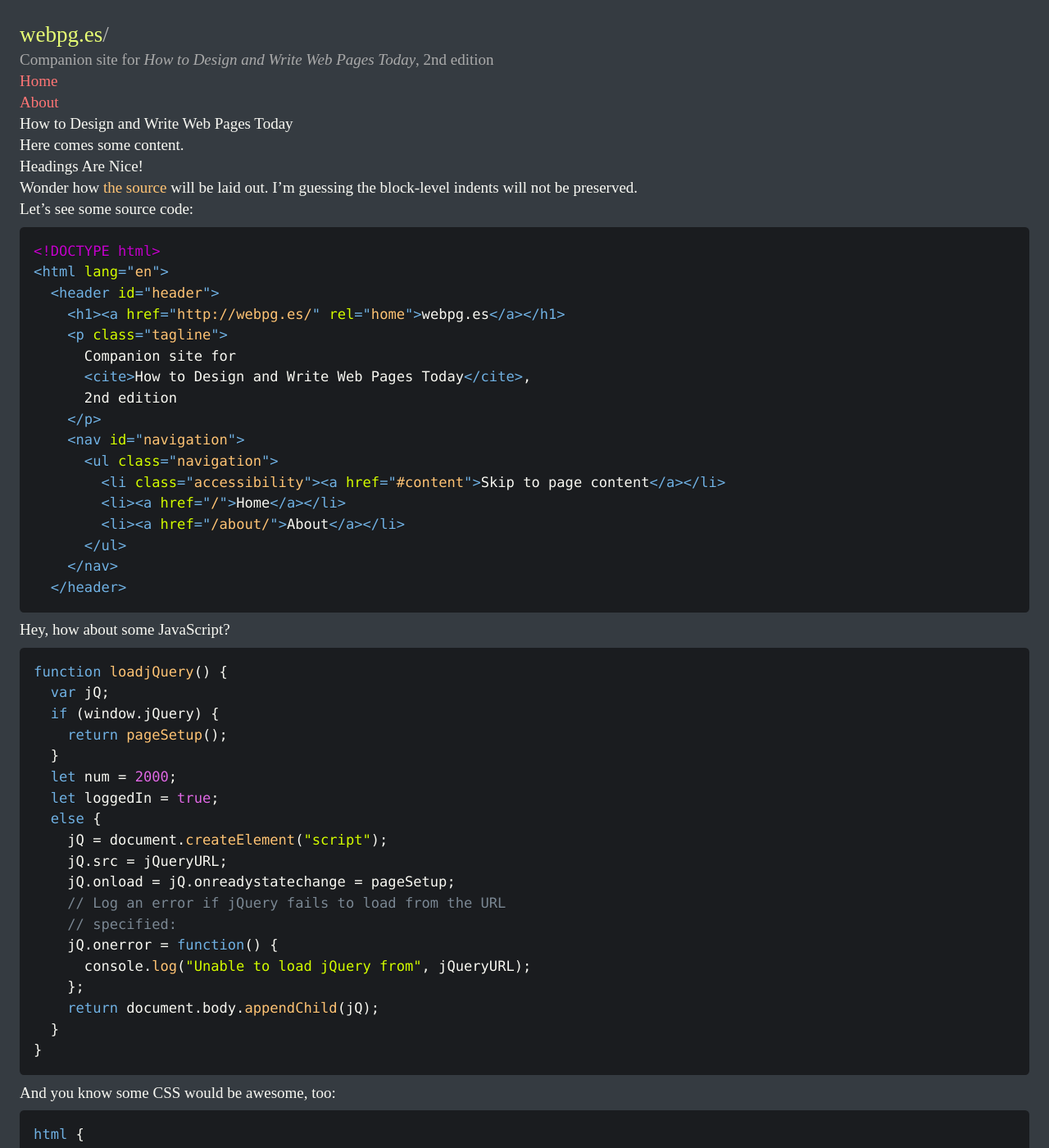
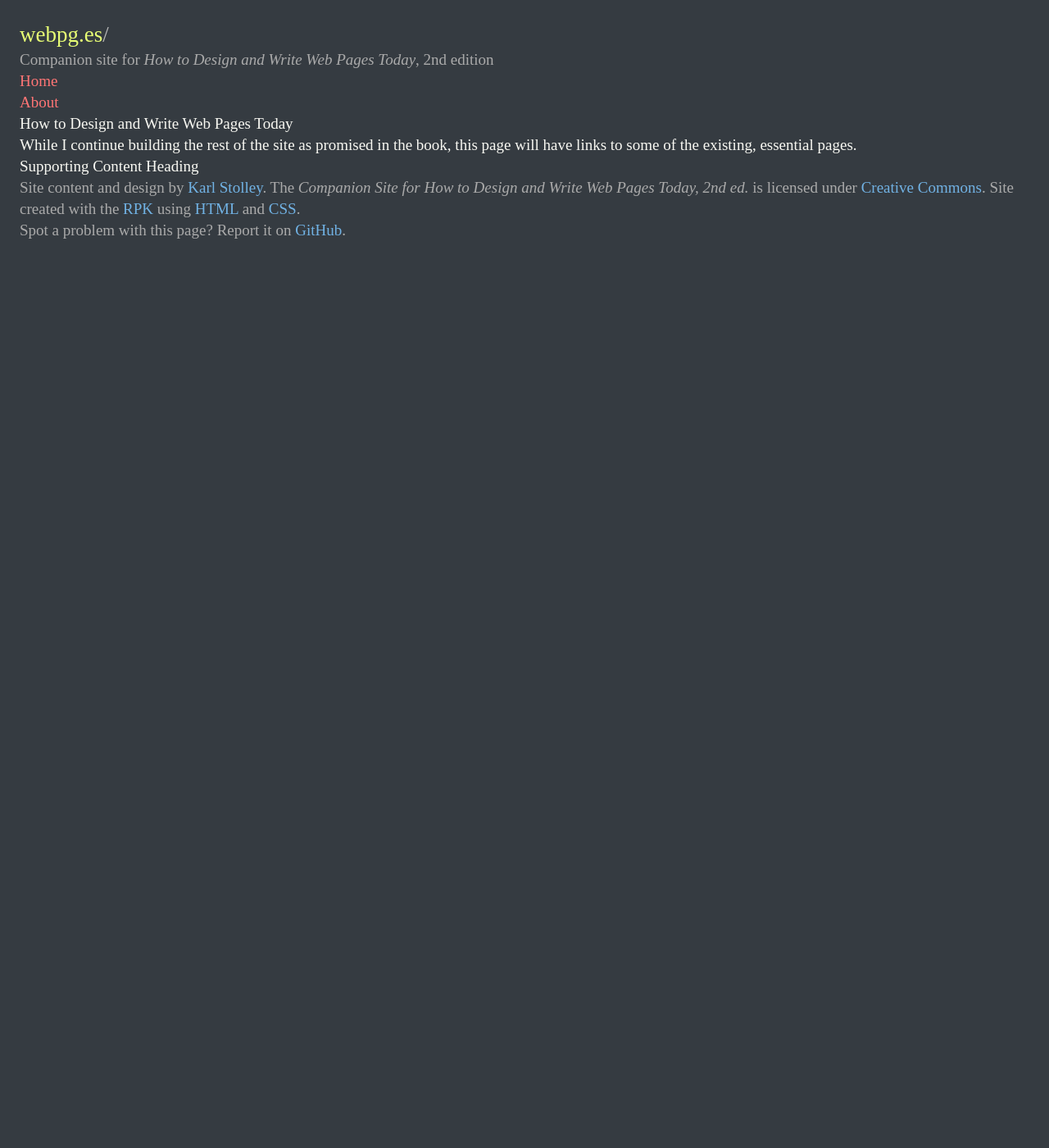
Before and after one commit to karlstolley/webpg.es, a Jekyll site: the page built from index.md, in a window 1280 px wide and 1400 px high. Shown: the whole window at 82% size. Built offline with Jekyll 4.4.1, drawn with Linux system fonts in a browser that asks for light colours; nearby versions of some CDN libraries; some web fonts are replaced; some of the changed text lies outside the part shown.

Commit message:
Cleaned up the nonsense from the home and about pages

````diff
--- a/index.md
+++ b/index.md
@@ -4,150 +4,5 @@ description: Companion site for How to Design and Write Web Pages Today, 2nd Edi
 bodyclass: home
 ---
 
-Here comes some content.
-
-### Headings Are Nice!
-
-Wonder how [the source](#the-source) will be laid out. I’m guessing the block-level indents will not be preserved.
-
-Let’s see some source code:
-
-```markup
-<!DOCTYPE html>
-<html lang="en">
-  <header id="header">
-    <h1><a href="http://webpg.es/" rel="home">webpg.es</a></h1>
-    <p class="tagline">
-      Companion site for
-      <cite>How to Design and Write Web Pages Today</cite>,
-      2nd edition
-    </p>
-    <nav id="navigation">
-      <ul class="navigation">
-        <li class="accessibility"><a href="#content">Skip to page content</a></li>
-        <li><a href="/">Home</a></li>
-        <li><a href="/about/">About</a></li>
-      </ul>
-    </nav>
-  </header>
-```
-
-Hey, how about some JavaScript?
-
-```javascript
-function loadjQuery() {
-  var jQ;
-  if (window.jQuery) {
-    return pageSetup();
-  }
-  let num = 2000;
-  let loggedIn = true;
-  else {
-    jQ = document.createElement("script");
-    jQ.src = jQueryURL;
-    jQ.onload = jQ.onreadystatechange = pageSetup;
-    // Log an error if jQuery fails to load from the URL
-    // specified:
-    jQ.onerror = function() {
-      console.log("Unable to load jQuery from", jQueryURL);
-    };
-    return document.body.appendChild(jQ);
-  }
-}
-```
-
-And you know some CSS would be awesome, too:
-
-```css
-html {
-  text-rendering: optimizeLegibility;
-  -webkit-text-size-adjust: 100%;
-  -moz-text-size-adjust: 100%;
-  -ms-text-size-adjust: 100%;
-  text-size-adjust: 100%;
-}
-h1 a {
-  color: #ff609d; /* pink*/
-  color: #80c2ff; /* blue */
-  color: #c1ce67; /* green */
-  color: #d4fd00; /* rev sat green */
-  color: #e7fd74; /* rev desat green */
-}
-nav,
-footer[property^="dc"],
-.tagline {
-  font-family: "Aptifer Sans W04"; !important
-}
-.tagline {
-  position: absolute;
-  left: -10000px;
-}
-.home .tagline {
-  position: static;
-}
-/* Responsive Media */
-audio,
-img,
-video {
-  display: block;
-  max-width: 100%;
-}
-picture img {
-  width: 100%;
-}
-
-@media screen and (min-width: 600em) {
-  /* Typical bold and italic styles */
-  b,
-  strong {
-    font-weight: bold;
-  }
-  i,
-  em,
-  cite {
-    font-style: italic;
-  }
-}
-```
-
-And how about the terminal? Everyone loves the terminal:
-
-```txt
-$ git status
-On branch master
-Changes not staged for commit:
-  (use "git add <file>..." to update what will be committed)
-  (use "git checkout -- <file>..." to discard changes in working directory)
-
-	modified:   _layouts/default.html
-	modified:   about/index.md
-	modified:   assets/css/print.scss
-	modified:   assets/css/screen.scss
-	modified:   assets/js/site.js
-	modified:   index.md
-
-no changes added to commit (use "git add" and/or "git commit -a")
-```
-
-And how about some Haml?
-
-```haml
-!!!5
-%html{lang: 'en'}
-  %head
-  %body.home
-    %header#header
-```
-
-And hey, everyone loves Ruby!
-
-```ruby
-class SessionsController < ApplicationController
-  def create
-    render text: request.env['omniauth.auth'].to_yaml
-  end
-
-  def destroy
-  end
-end
-```
+While I continue building the rest of the site as promised in the book, this page will have links to
+some of the existing, essential pages.
````
Also changed, not shown: about/index.md (+2 -5 lines).
